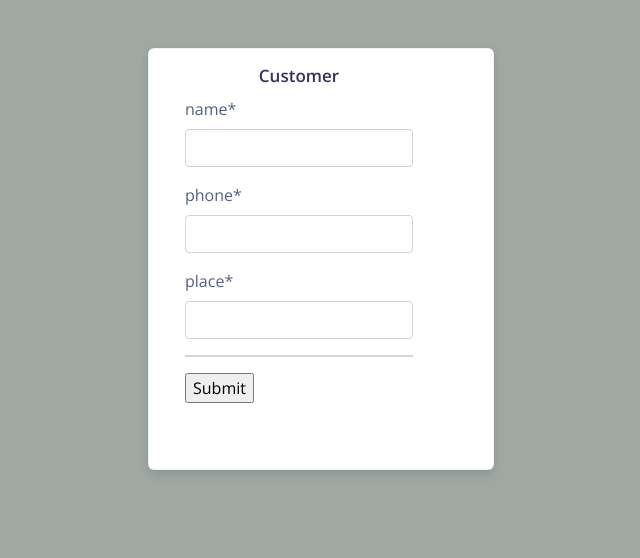
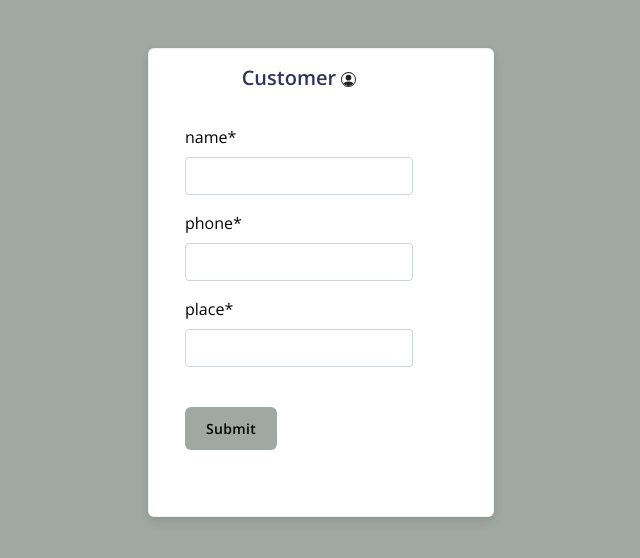
Before and after one commit to GA352491/django-deployment-bussiness-management, a Django app: page /createcustomer/ in a window 1280 px wide. Shown: the part 56-614 px from the top of the page, without its empty margins (319-959 px from the left). Run offline with Django 3.2, Linux system fonts and the light colour scheme; a user stored in the database is signed in; some libraries are stand-ins or nearby versions.

Commit message:
Merge branch 'master' of https://github.com/GA352491/django-deployment-bussiness-management # Please enter a commit message to explain why this merge is necessary, # especially if it merges an updated upstream into a topic branch. # # Lines starting with '#' will be ignored, and an empty message aborts # the commit.

```diff
--- a/sales/templates/create_customer.html
+++ b/sales/templates/create_customer.html
@@ -13,19 +13,28 @@
                     <div class="card user-card">
                         <div class="d-flex justify-content-center">
 
-                            <h3 id="form-title">Customer</h3>
+                            <h2 id="form-title" >Customer
+                            <svg width="1em" height="1em" viewBox="0 0 16 16" class="bi bi-person-circle"
+                                 fill="currentColor" xmlns="http://www.w3.org/2000/svg" style="width: 15px;height: 15px">
+                                <path d="M13.468 12.37C12.758 11.226 11.195 10 8 10s-4.757 1.225-5.468 2.37A6.987 6.987 0 0 0 8 15a6.987 6.987 0 0 0 5.468-2.63z"/>
+                                <path fill-rule="evenodd" d="M8 9a3 3 0 1 0 0-6 3 3 0 0 0 0 6z"/>
+                                <path fill-rule="evenodd"
+                                      d="M8 1a7 7 0 1 0 0 14A7 7 0 0 0 8 1zM0 8a8 8 0 1 1 16 0A8 8 0 0 1 0 8z"/>
+                            </svg>
+                            </h2>
 
                         </div>
+                        <br>
                         <div class="d-flex justify-content-center form_container ">
 
 
-                            <form method="post" action="">
+                            <form method="post" action="" style="color: black!important;">
                                 {% csrf_token %}
 
                                 {{ form |crispy }}
-                                <hr>
+                                <br>
 
-                                <input type="submit" value="Submit">
+                                <input type="submit" value="Submit" class="button btn" style="background: #9fa8a3;color: black!important;">
                             </form>
                         </div>
 
```
